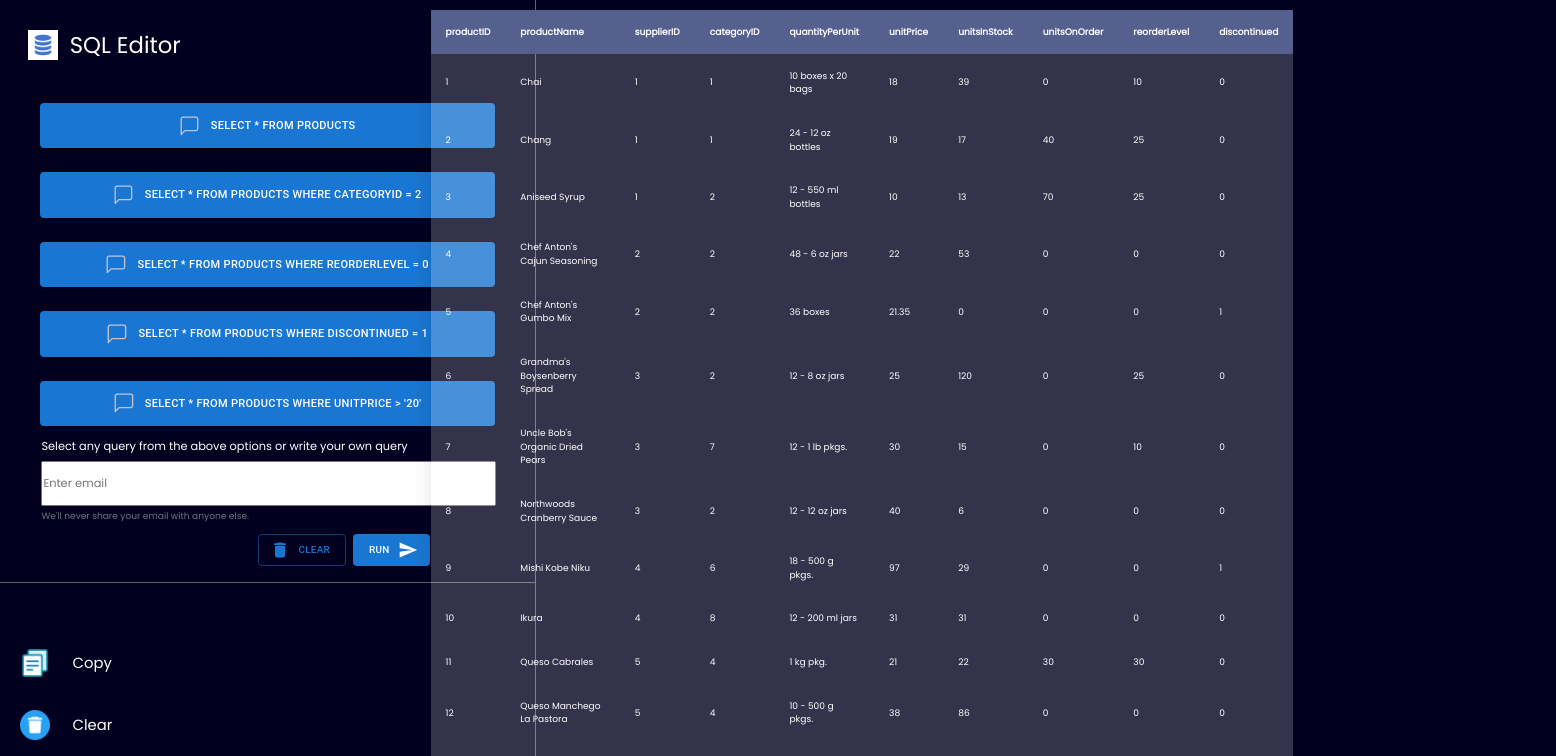
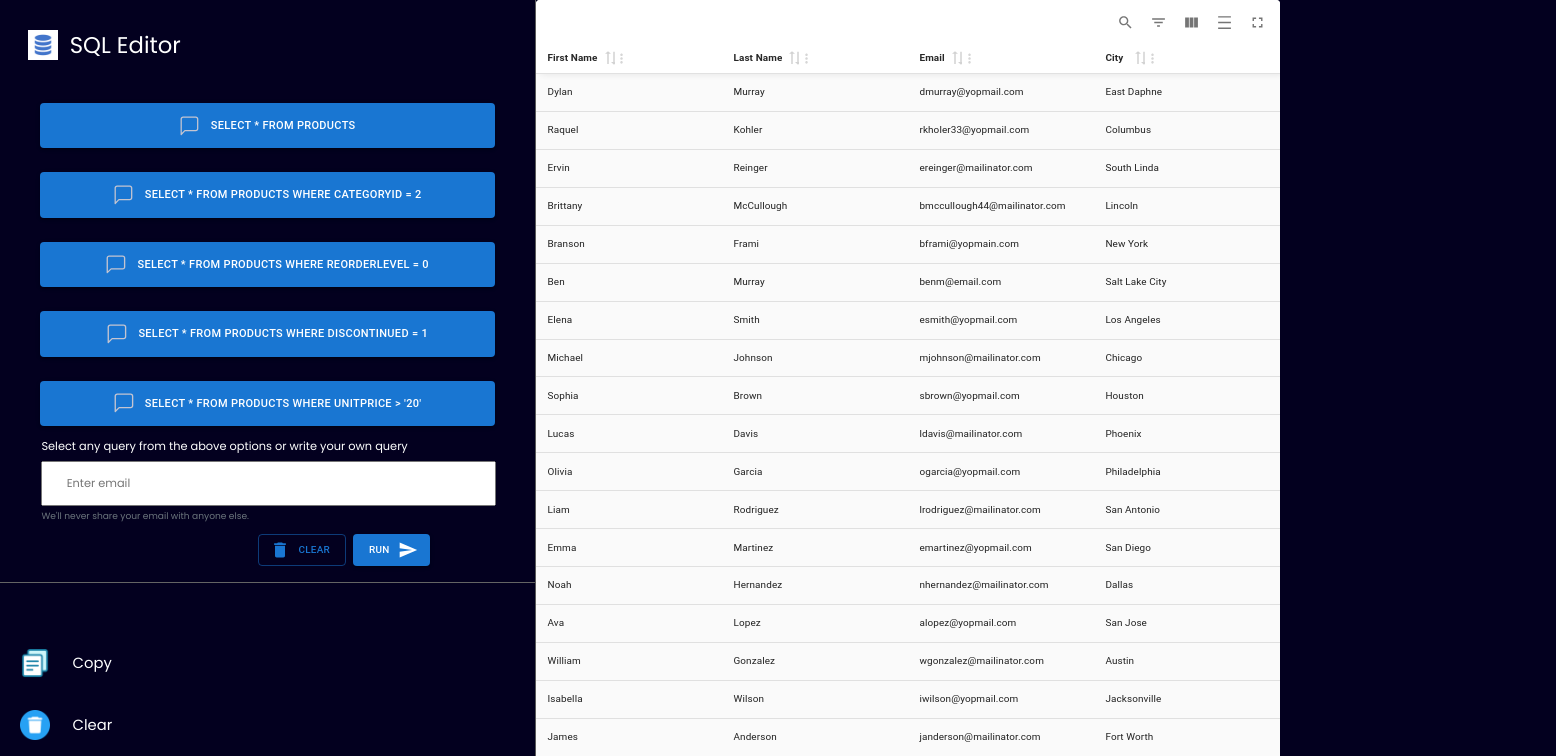
Before and after one commit to akhiranandan/sql-query-editor, a React (Create React App) app: page / in a window 1280 px wide. Shown: the top 756 px of the page, 1556 px wide, since content can reach past the window. Built offline with nearby package versions, Linux system fonts and the light colour scheme.

Commit message:
perfect table

```diff
--- a/package.json
+++ b/package.json
@@ -11,6 +11,7 @@
     "@testing-library/react": "^13.4.0",
     "@testing-library/user-event": "^13.5.0",
     "bootstrap": "^5.3.2",
+    "material-react-table": "^2.0.5",
     "react": "^18.2.0",
     "react-dom": "^18.2.0",
     "react-scripts": "^5.0.1",
--- a/src/App.css
+++ b/src/App.css
@@ -59,7 +59,7 @@ body {
   font-size: 11px !important;
   display: flex;
   align-items: center;
-  padding: 15 rem;
+  padding: 10 rem !important;
   width: 40rem;
   height: 4rem;
   border-radius: 0.5rem;
@@ -69,6 +69,7 @@ body {
 .textfield {
   width: 40rem !important;
   height: 4rem !important;
+  padding-left: 5% !important;
 }
 .form {
   margin-left: 13px;
@@ -98,49 +99,3 @@ body {
   align-items: center;
   font-size: 1.3rem;
 }
-
-  .container {
-    font-size: 80%;
-    position: absolute;
-    top: 50%;
-    left: 77%;
-    max-height: 780px;
-    overflow-y: scroll;
-    -webkit-transform: translate(-50%, -50%);
-    transform: translate(-50%, -50%);
-  }
-  table {
-    width: 800px;
-    height: 200px;
-    border-collapse: collapse;
-    overflow: hidden;
-    box-shadow: 0 0 20px rgba(0, 0, 0, 0.1);
-  }
-  th,
-  td {
-    padding: 15px;
-    background-color: rgba(255, 255, 255, 0.2);
-    color: #fff;
-  }
-  th {
-    text-align: left;
-  }
-  thead th {
-    background-color: #55608f;
-  }
-  tbody tr:hover {
-    background-color: rgba(255, 255, 255, 0.3);
-  }
-  tbody td {
-    position: relative;
-  }
-  tbody td:hover:before {
-    content: "";
-    position: absolute;
-    left: 0;
-    right: 0;
-    top: -9999px;
-    bottom: -9999px;
-    background-color: rgba(255, 255, 255, 0.2);
-    z-index: -1;
-  }
--- a/src/components/DisplayTable.jsx
+++ b/src/components/DisplayTable.jsx
@@ -1,84 +1,58 @@
-import "../App.css";
-import React from "react";
-import { useTable } from "react-table";
+import { useMemo } from 'react';
+import {
+  MaterialReactTable,
+  useMaterialReactTable,
+} from 'material-react-table';
+import { data } from '../data/makeData';
 
-
-const DisplayTable = ({displayData}) => {
-  const data = React.useMemo(() => displayData, [displayData]);
-  const columns = React.useMemo(
+const DisplayTable = () => {
+  const columns = useMemo(
+    //column definitions...
     () => [
       {
-        Header: "productID",
-        accessor: "productID",
+        accessorKey: 'firstName',
+        header: 'First Name',
+        footer: 'First Name',
       },
       {
-        Header: "productName",
-        accessor: "productName",
+        accessorKey: 'lastName',
+        header: 'Last Name',
+        footer: 'Last Name',
       },
       {
-        Header: "supplierID",
-        accessor: "supplierID",
+        accessorKey: 'email',
+        header: 'Email',
+        footer: 'Email',
       },
       {
-        Header: "categoryID",
-        accessor: "categoryID",
-      },
-      {
-        Header: "quantityPerUnit",
-        accessor: "quantityPerUnit",
-      },
-      {
-        Header: "unitPrice",
-        accessor: "unitPrice",
-      },
-      {
-        Header: "unitsInStock",
-        accessor: "unitsInStock",
-      },
-      {
-        Header: "unitsOnOrder",
-        accessor: "unitsOnOrder",
-      },
-      {
-        Header: "reorderLevel",
-        accessor: "reorderLevel",
-      },
-      {
-        Header: "discontinued",
-        accessor: "discontinued",
+        accessorKey: 'city',
+        header: 'City',
+        footer: 'City',
       },
     ],
     []
+    //end
   );
 
-  const { getTableProps, getTableBodyProps, headerGroups, rows, prepareRow } =
-    useTable({ columns, data });
-  return (
-    <div className="container">
-      <table {...getTableProps()}>
-        <thead>
-          {headerGroups.map((headerGroup) => (
-            <tr {...headerGroup.getHeaderGroupProps()}>
-              {headerGroup.headers.map((column) => (
-                <th className="" {...column.getHeaderProps()}>{column.render("Header")}</th>
-              ))}
-            </tr>
-          ))}
-        </thead>
-        <tbody {...getTableBodyProps()}>
-          {rows.map((row) => {
-            prepareRow(row);
-            return (
-              <tr {...row.getRowProps()}>
-                {row.cells.map((cell) => (
-                  <td {...cell.getCellProps()}> {cell.render("Cell")} </td>
-                ))}
-              </tr>
-            );
-          })}
-        </tbody>
-      </table>
-    </div>
-  );
+  const table = useMaterialReactTable({
+    columns,
+    data,
+    enableBottomToolbar: false,
+    enableStickyHeader: true,
+    enableStickyFooter: true,
+    enablePagination: false,
+    muiTableContainerProps: { sx: { maxHeight: '770px'} },
+    muiTableBodyCellProps: {
+      sx: (theme) => ({
+        backgroundColor:
+          theme.palette.mode === 'dark'
+            ? theme.palette.grey[900]
+            : theme.palette.grey[50],
+      }),
+    },
+  });
+
+  return <MaterialReactTable table={table} />;
 };
+
 export default DisplayTable;
```
Also changed, not shown: 1 other file (tests, documents, lock files or other folders).
